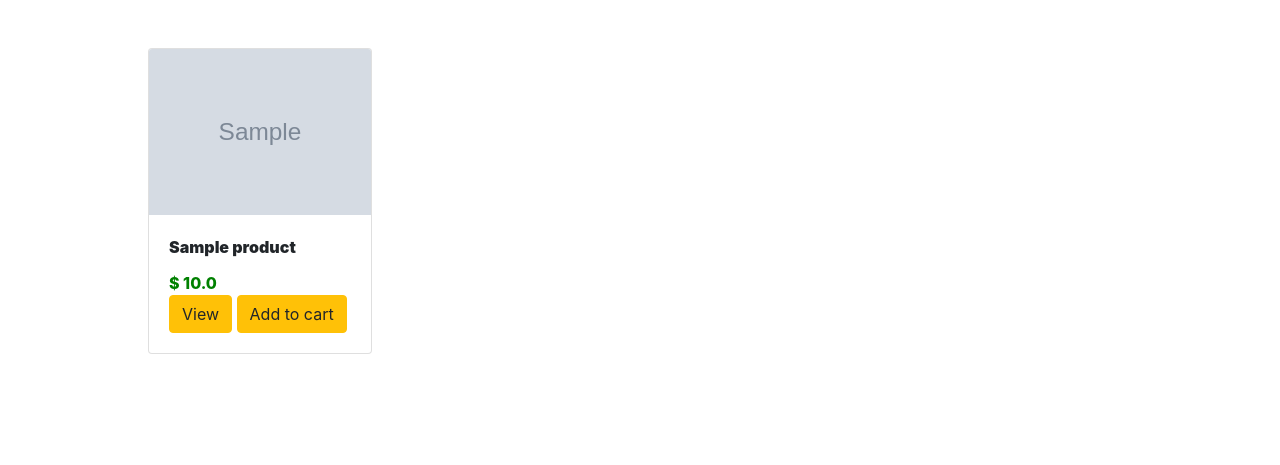
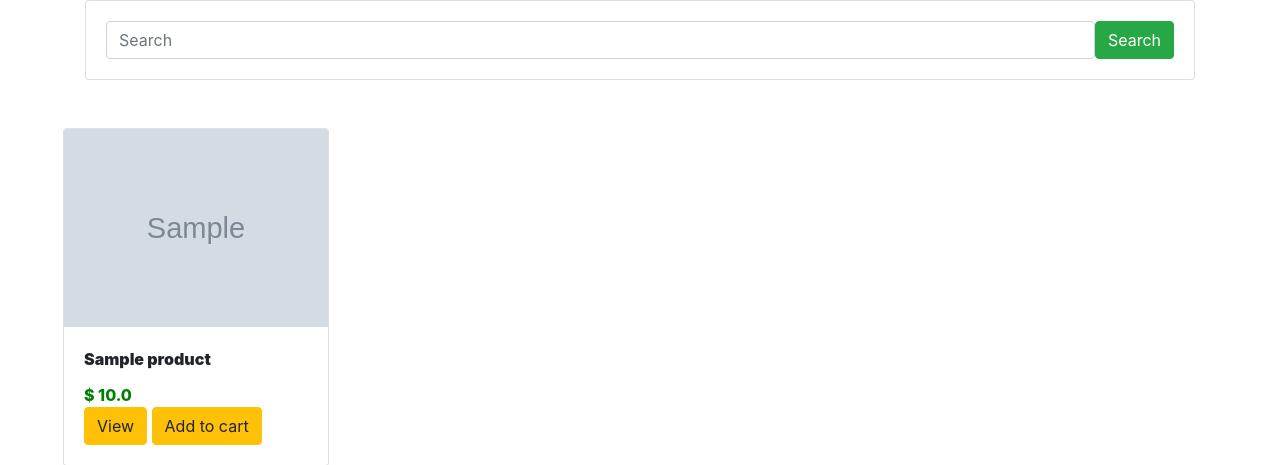
Before and after one commit to amirjahantab/Ecommerce_Website_Django_v2, a Django app: page / in a window 1280 px wide. Shown: the top 465 px of the page. Run offline with Django 5.2, Linux system fonts and the light colour scheme; tables that the repository leaves empty hold one stand-in row (values such as "Sample post"); some libraries are stand-ins or nearby versions.

Commit message:
Adding Search Functionality

```diff
--- a/shop/templates/shop/index.html
+++ b/shop/templates/shop/index.html
@@ -20,7 +20,20 @@
 <body>
     <div class="container">
 
-
+        <div class="row">
+            <div class="col-md-12">
+                <form class="card card-sm">
+                    <dic class="card-body row no-gutters align-items-center">
+                         <div class="col">
+                            <input class="form-control form-control-borderless" type="search" name="item_name" placeholder="Search">
+                         </div>
+                         <div class="col-auto">
+                            <button class="btn btn-success" type="submit">Search</button>
+                         </div>
+                    </div>
+                </form>
+            </div>
+        </div>
 
         <div class="row m-5">
             {% for product in product_objects %}
--- a/shop/views.py
+++ b/shop/views.py
@@ -4,6 +4,10 @@
 # Create your views here.
 def index(request):
     product_objects = Products.objects.all()
+
+    item_name = request.GET.get('item_name')
+    if item_name != '' and item_name is not None:
+        product_objects = product_objects.filter(title__icontains=item_name)
     context = {
         'product_objects': product_objects
     }
```
